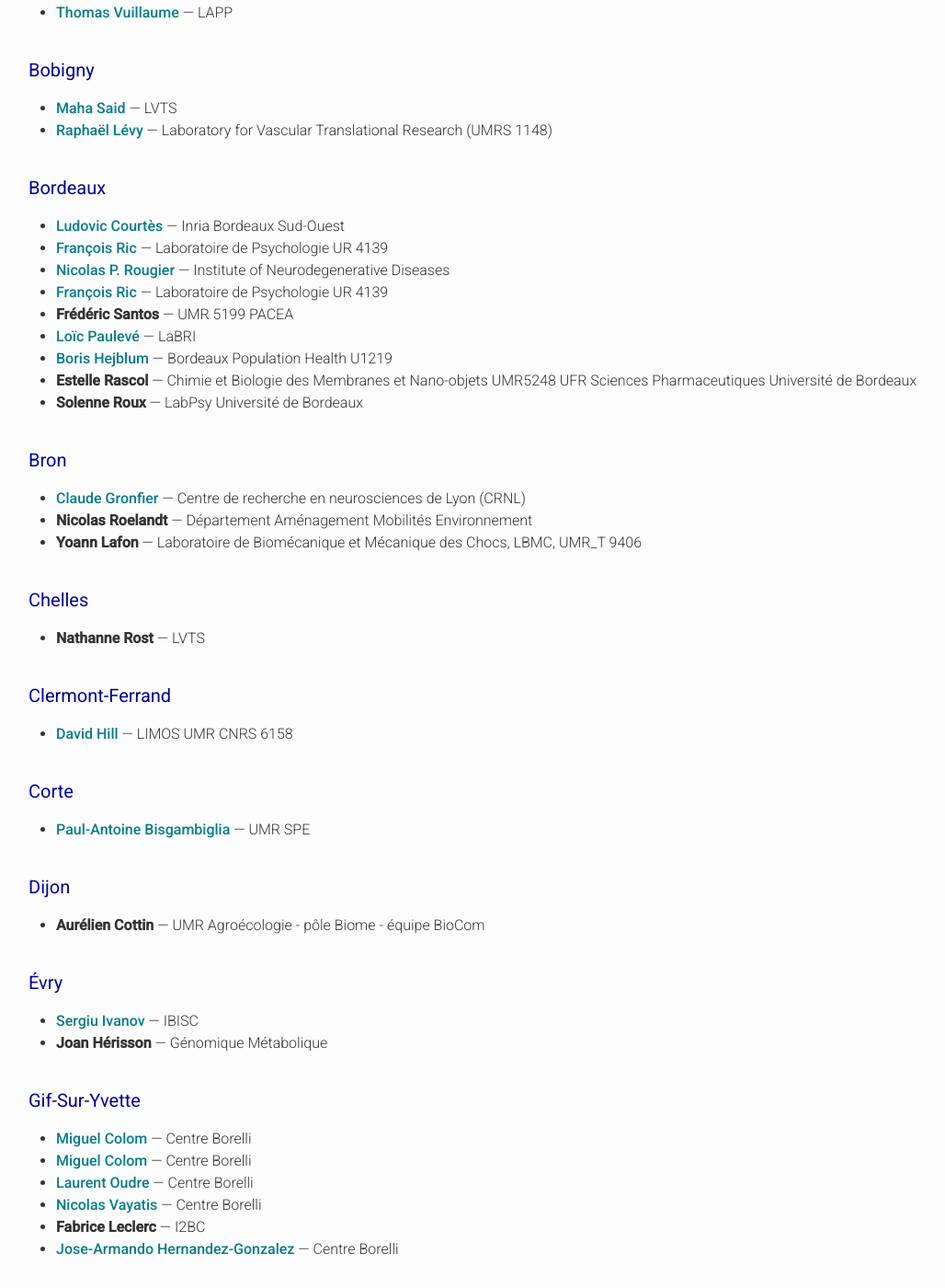
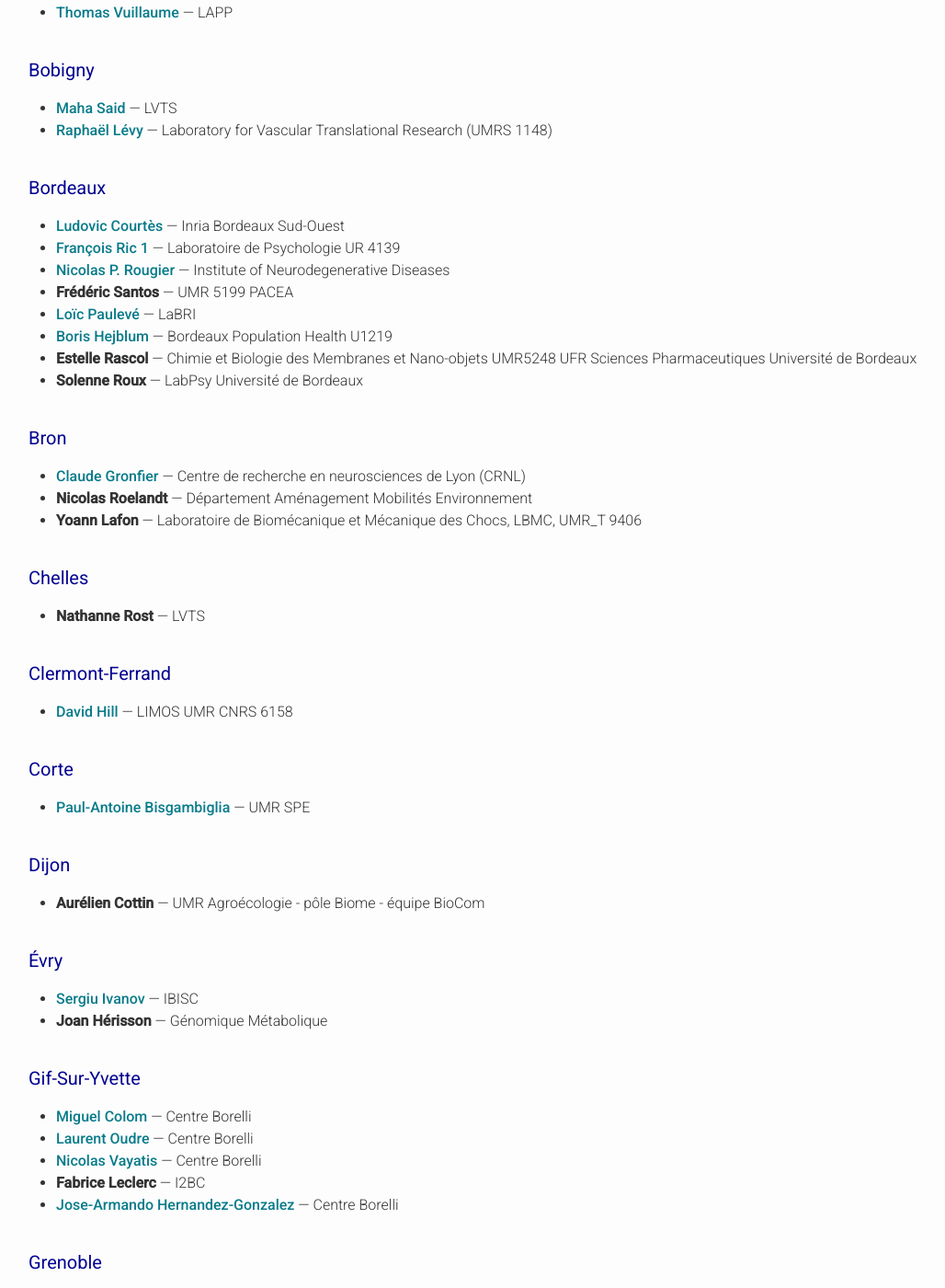
Before and after one commit to FR-RN/FR-RN, a Jekyll site: the page built from community.md, in a window 1280 px wide and 1400 px high, scrolled down 1189 px. Shown: the whole window at 92% size, without its empty margins (99-1127 px from the left). Built offline with Jekyll 4.4.1, drawn with Linux system fonts in a browser that asks for light colours; some web fonts are replaced; some of the changed text lies outside the part shown.

```diff
--- a/_data/members.yaml
+++ b/_data/members.yaml
@@ -54,12 +54,6 @@
   url: http://johann.dreo.fr
   lab: Computational Systems Biomedicine
   city: Paris
-- name: Frédéric Lemoine
-  url: https://research.pasteur.fr/en/member/frederic-lemoine/
-  lab: Institut Pasteur
-  city: Paris
-  coord: true
-  image: https://research.pasteur.fr/wp-content/uploads/2015/11/research_pasteur-frederic-lemoine-lemoine-frederic-26-small-crop-150x150.jpg
 - name: Violaine Louvet
   url: https://louvet.perso.math.cnrs.fr/
   lab: LJK - Laboratoire Jean Kuntzmann
@@ -83,7 +77,7 @@
   city: Rouen
   steering: true
   image: https://covprehension.org/img/about/sebrey.jpg
-- name: François Ric
+- name: François Ric 1
   url: https://labpsy.u-bordeaux.fr/Membres/Membres-titulaires-et-associes/Ric-Francois
   lab: Laboratoire de Psychologie  UR 4139
   city: Bordeaux
@@ -98,10 +92,6 @@
   url: https://simon.tournier.info
   lab: Institut de Recherche Saint Louis, Inserm US53, CNRS 2030
   city: Paris
-- name: Pierre-Antoine Bouttier
-  url: null
-  city: Grenoble
-  lab: UAR GRICAD
 - name: Camille Maumet
   url: http://camillemaumet.com/
   city: Rennes
@@ -130,10 +120,6 @@
   url: https://research.pasteur.fr/en/member/etienne-kornobis/
   city: Paris
   lab: Biomics
-- name: Miguel Colom
-  url: https://mcolom.perso.math.cnrs.fr/
-  city: Gif-Sur-Yvette
-  lab: Centre Borelli
 - name: Florian Naudet
   url: https://www.reither.org/
   city: Rennes
@@ -162,7 +148,7 @@
   lab: LIG
   steering: true
   image: https://team.inria.fr/polaris/files/2016/01/arnaud9_small-150x150.jpg
-- name: Frédéric Lemoine
+- name: Frédéric Lemoine 1
   url: https://research.pasteur.fr/en/member/frederic-lemoine/
   lab: Institut Pasteur
   city: Paris
@@ -180,17 +166,11 @@
   url: https://www.dominique.muller.lippc2s.fr/
   lab: Laboratoire Interuniversitaire de Psychologie
   city: Grenoble
-#  steering: true
   image: https://www.dominique.muller.lippc2s.fr/files/stacks-image-a11b4ca-431.jpg
 - name: Christophe Pouzat
   url: http://xtof.perso.math.cnrs.fr/
   lab: Institut de Recherche Mathématique Avancée
   city: Strasbourg
-- name: François Ric
-  url: https://labpsy.u-bordeaux.fr/Membres/Membres-titulaires-et-associes/Ric-Francois
-  lab: Laboratoire de Psychologie  UR 4139
-  city: Bordeaux
-  image: https://labpsy.u-bordeaux.fr/application/files/cache/thumbnails/f93b29e8853140f7441fafbdc610ba94.png
 - name: Simon Tournier
   url: https://simon.tournier.info
   lab: Institut de Recherche Saint Louis, Inserm US53, CNRS 2030
```
